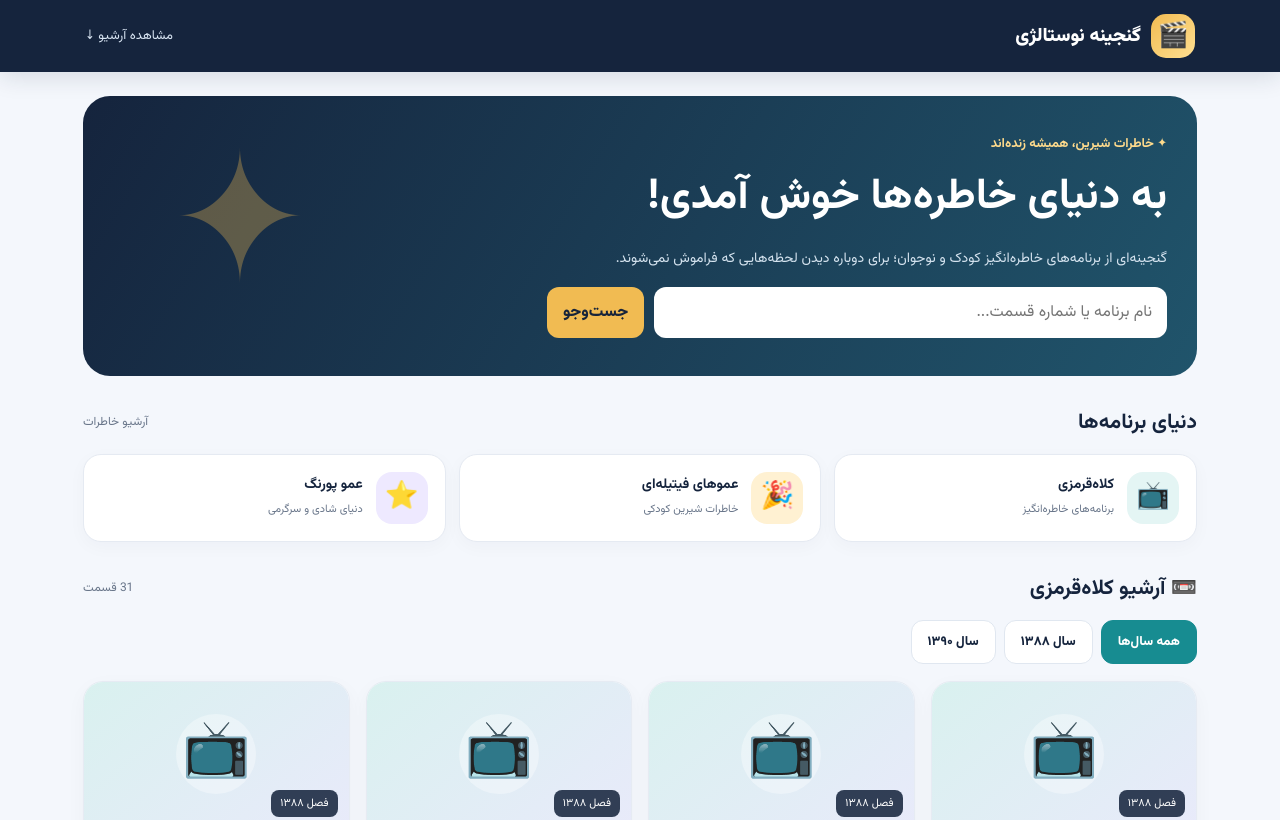
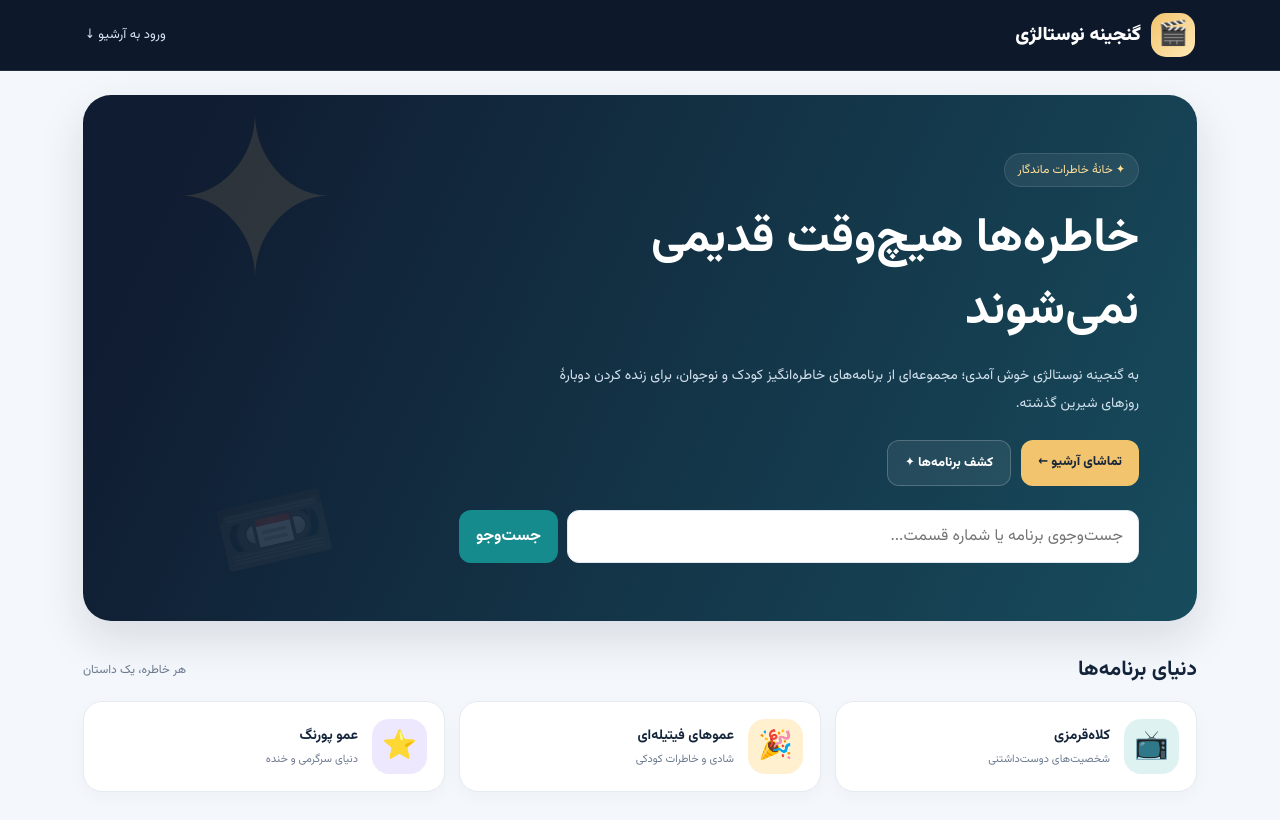
Before and after one commit to ganjineh-tv/ganjineh-tv, a plain HTML site: page index.html in a window 1280 px wide. Shown: the top 820 px of the page. Drawn offline with Linux system fonts and the light colour scheme.

Commit message:
Update index.html

```diff
--- a/index.html
+++ b/index.html
@@ -2,103 +2,120 @@
 <html lang="fa" dir="rtl">
 <head>
 <meta charset="UTF-8">
-<meta name="viewport" content="width=device-width, initial-scale=1">
-<title>گنجینه نوستالژی</title>
+<meta name="viewport" content="width=device-width,initial-scale=1">
+<title>گنجینه نوستالژی | خانه خاطرات</title>
 <link href="https://fonts.googleapis.com/css2?family=Vazirmatn:wght@400;500;700;800;900&display=swap" rel="stylesheet">
 <style>
-:root{--bg:#f4f7fc;--navy:#15243d;--teal:#178c91;--gold:#f1bb52;--muted:#69768a;--white:#fff}
+:root{--navy:#14243b;--deep:#0d192b;--teal:#168b8d;--gold:#f2c46d;--bg:#f4f7fb;--muted:#6c7a90}
 *{box-sizing:border-box}
+html{scroll-behavior:smooth}
 body{margin:0;background:var(--bg);color:var(--navy);font-family:Vazirmatn,Tahoma,sans-serif}
-header{background:var(--navy);color:white;position:sticky;top:0;z-index:5;box-shadow:0 5px 25px #15243d22}
-nav{max-width:1150px;margin:auto;padding:14px 20px;display:flex;align-items:center;justify-content:space-between;gap:12px}
-.brand{display:flex;align-items:center;gap:10px;font-size:19px;font-weight:900}
-.logo{width:44px;height:44px;border-radius:15px;background:linear-gradient(135deg,var(--gold),#ffdf91);display:grid;place-items:center;font-size:25px}
-nav a{color:#d9e5f3;text-decoration:none;font-size:13px}
-main{max-width:1150px;margin:auto;padding:24px 18px 50px}
-.hero{border-radius:27px;padding:38px 30px;background:linear-gradient(120deg,#15243d,#20546b);color:white;position:relative;overflow:hidden}
-.hero:after{content:"✦";position:absolute;left:8%;top:0;color:#f1bb5255;font-size:180px}
-.eyebrow{color:#ffdb8c;font-size:13px;font-weight:700}
-h1{font-size:clamp(28px,5vw,43px);margin:12px 0;line-height:1.5}
-.hero p{max-width:600px;color:#d5e3ef;line-height:2;font-size:14px}
-.search{display:flex;gap:10px;max-width:620px;position:relative;z-index:1}
+header{background:var(--deep);color:white;position:sticky;top:0;z-index:9;border-bottom:1px solid #ffffff16}
+nav{max-width:1150px;margin:auto;padding:13px 20px;display:flex;align-items:center;justify-content:space-between;gap:15px}
+.brand{display:flex;align-items:center;gap:10px;font-weight:900;font-size:19px}
+.logo{width:44px;height:44px;border-radius:15px;background:linear-gradient(135deg,var(--gold),#ffe9b7);display:grid;place-items:center;font-size:24px}
+nav a{color:#dbe6f5;text-decoration:none;font-size:13px}
+main{max-width:1150px;margin:auto;padding:24px 18px 55px}
+.hero{position:relative;overflow:hidden;border-radius:28px;padding:clamp(28px,6vw,58px);color:white;background:linear-gradient(115deg,#101c31 10%,#174c5d 100%);box-shadow:0 18px 45px #14243b20}
+.hero:before{content:"✦";position:absolute;left:8%;top:-45px;font-size:220px;color:#f2c46d22}
+.hero:after{content:"📼";position:absolute;left:12%;bottom:8px;font-size:95px;opacity:.13;transform:rotate(-13deg)}
+.eyebrow{display:inline-block;color:#ffdf9a;background:#ffffff12;border:1px solid #ffffff1c;padding:7px 13px;border-radius:30px;font-size:12px}
+h1{font-size:clamp(29px,5vw,48px);line-height:1.5;margin:17px 0 10px;max-width:650px}
+.hero p{color:#d3e1ed;line-height:2;max-width:600px;font-size:14px}
+.hero-actions{display:flex;gap:10px;flex-wrap:wrap;margin-top:22px;position:relative;z-index:1}
+.btn{display:inline-block;padding:12px 17px;border-radius:12px;text-decoration:none;font-weight:800;font-size:13px}
+.primary{background:var(--gold);color:#19263b}
+.secondary{background:#ffffff12;border:1px solid #ffffff35;color:white}
+.search-wrap{display:flex;gap:9px;max-width:680px;margin-top:24px;position:relative;z-index:1}
 input,select,button{font:inherit}
-input{min-width:0;flex:1;border:1px solid #ffffff33;border-radius:12px;padding:12px 14px;background:white;color:var(--navy);outline:none}
-button{border:0;border-radius:12px;padding:11px 16px;background:var(--gold);color:#18243a;font-weight:800;cursor:pointer}
-.section-title{display:flex;justify-content:space-between;align-items:center;gap:10px;margin:30px 0 15px}
+input{flex:1;min-width:0;padding:13px 15px;border-radius:12px;border:1px solid #dfe6ef;background:white;color:var(--navy);outline:none}
+button{cursor:pointer;border:0}
+.search-wrap button{background:var(--teal);color:white;padding:12px 17px;border-radius:12px;font-weight:700}
+.section-head{display:flex;justify-content:space-between;align-items:center;gap:10px;margin:32px 0 15px}
 h2{font-size:21px;margin:0}
-.muted{color:var(--muted);font-size:12px}
-.categories{display:grid;grid-template-columns:repeat(3,1fr);gap:13px}
-.category{border:1px solid #e5eaf2;background:white;border-radius:18px;padding:17px;display:flex;align-items:center;gap:13px;box-shadow:0 5px 18px #15243d08}
-.cat-icon{width:52px;height:52px;flex-shrink:0;border-radius:16px;display:grid;place-items:center;font-size:27px;background:#e4f5f4}
-.category:nth-child(2) .cat-icon{background:#fff1d2}
-.category:nth-child(3) .cat-icon{background:#eee9ff}
-.category strong{font-size:14px;display:block}
-.category small{color:var(--muted);font-size:11px}
+.sub{font-size:12px;color:var(--muted)}
+.categories{display:grid;grid-template-columns:repeat(3,minmax(0,1fr));gap:14px}
+.category{display:flex;align-items:center;gap:14px;background:white;border:1px solid #e5ebf3;padding:17px;border-radius:19px;text-decoration:none;color:var(--navy);box-shadow:0 5px 18px #14243b08;transition:.2s}
+.category:hover{transform:translateY(-3px);box-shadow:0 12px 25px #14243b12}
+.cat-icon{height:55px;width:55px;flex-shrink:0;display:grid;place-items:center;border-radius:17px;background:#def3f1;font-size:28px}
+.category:nth-child(2) .cat-icon{background:#fff0cf}
+.category:nth-child(3) .cat-icon{background:#eee8ff}
+.category strong{display:block;font-size:14px}
+.category small{display:block;color:var(--muted);font-size:11px;margin-top:4px}
 .filters{display:flex;gap:8px;flex-wrap:wrap;margin-bottom:17px}
-.filters button{background:white;border:1px solid #e0e7f0;color:var(--navy);font-size:13px}
+.filters button{background:white;border:1px solid #dfe6ef;color:var(--navy);padding:9px 14px;border-radius:11px;font-size:12px}
 .filters button.active{background:var(--teal);color:white;border-color:var(--teal)}
 .grid{display:grid;grid-template-columns:repeat(auto-fill,minmax(215px,1fr));gap:16px}
-.card{background:white;border:1px solid #e6ebf3;border-radius:20px;overflow:hidden;box-shadow:0 6px 20px #15243d09;transition:transform .2s,box-shadow .2s}
-.card:hover{transform:translateY(-4px);box-shadow:0 12px 28px #15243d18}
-.cover{height:145px;display:grid;place-items:center;background:linear-gradient(140deg,#d9f1ef,#e8eafa);font-size:55px;position:relative}
-.cover:after{content:"";position:absolute;width:80px;height:80px;border-radius:50%;background:#ffffff55}
+.card{background:white;border:1px solid #e5ebf3;border-radius:19px;overflow:hidden;box-shadow:0 5px 18px #14243b08;transition:transform .2s}
+.card:hover{transform:translateY(-4px)}
+.cover{height:145px;display:grid;place-items:center;background:linear-gradient(135deg,#d8f1ef,#e8eafa);position:relative;font-size:53px}
+.cover:before{content:"";position:absolute;width:90px;height:90px;border-radius:50%;background:#ffffff70}
 .cover span{z-index:1}
-.cover small{position:absolute;right:11px;bottom:10px;background:#15243ddd;color:white;padding:5px 9px;border-radius:8px;font-size:11px;z-index:2}
+.cover small{position:absolute;bottom:10px;right:10px;background:#14243be8;color:white;border-radius:8px;padding:5px 9px;font-size:11px;z-index:2}
 .info{padding:15px}
-.info h3{margin:0 0 5px;font-size:15px}
-.info p{color:var(--muted);font-size:12px;margin:0 0 13px}
+.info h3{font-size:15px;margin:0 0 5px}
+.info p{font-size:12px;color:var(--muted);margin:0 0 13px}
 .controls{display:flex;gap:7px}
-.controls select{min-width:0;flex:1;border:1px solid #e0e7f0;border-radius:10px;padding:8px;background:white;font-size:12px}
-.controls button{padding:8px 12px;background:var(--teal);color:white;font-size:12px}
-.empty{display:none;text-align:center;padding:30px;color:var(--muted)}
-.player{display:none;margin-top:25px;background:white;border-radius:20px;padding:16px;border:1px solid #e5eaf2}
+.controls select{flex:1;min-width:0;border:1px solid #dfe6ef;border-radius:10px;padding:8px;background:white;font-size:12px}
+.controls button{background:var(--teal);color:white;border-radius:10px;padding:8px 12px;font-size:12px}
+.empty{display:none;padding:28px;text-align:center;color:var(--muted)}
+.player{display:none;background:white;border:1px solid #e3eaf3;padding:16px;border-radius:20px;margin-top:24px}
 .player video{width:100%;max-height:65vh;background:#000;border-radius:12px}
 .player-top{display:flex;justify-content:space-between;align-items:center;gap:10px;margin-bottom:12px}
-.player-top button{background:#e8edf5}
-footer{text-align:center;padding:25px;background:var(--navy);color:#d6e0ef;font-size:12px}
-@media(max-width:650px){main{padding:15px 12px 35px}.hero{padding:27px 19px}.categories{grid-template-columns:1fr}.category{padding:12px}.grid{grid-template-columns:repeat(2,minmax(0,1fr));gap:10px}.cover{height:110px;font-size:43px}.info{padding:11px}.info h3{font-size:13px}.controls{flex-direction:column}.controls select,.controls button{width:100%}.brand{font-size:15px}}
+.close{background:#eaf0f6;padding:9px 12px;border-radius:10px}
+footer{background:var(--deep);color:#d5dfed;text-align:center;padding:27px 15px;font-size:12px}
+footer strong{color:var(--gold)}
+@media(max-width:650px){main{padding:14px 12px 35px}.hero{padding:27px 19px}.hero:after{font-size:65px}.categories{grid-template-columns:1fr;gap:9px}.category{padding:12px}.grid{grid-template-columns:repeat(2,minmax(0,1fr));gap:10px}.cover{height:108px;font-size:42px}.info{padding:10px}.info h3{font-size:13px}.controls{flex-direction:column}.controls select,.controls button{width:100%}.brand{font-size:15px}.logo{width:39px;height:39px}.section-head{margin-top:25px}}
 </style>
 </head>
 <body>
 <header><nav>
 <div class="brand"><span class="logo">🎬</span><span>گنجینه نوستالژی</span></div>
-<a href="#archive">مشاهده آرشیو ↓</a>
+<a href="#archive">ورود به آرشیو ↓</a>
 </nav></header>
+
 <main>
 <section class="hero">
-<div class="eyebrow">✦ خاطرات شیرین، همیشه زنده‌اند</div>
-<h1>به دنیای خاطره‌ها خوش آمدی!</h1>
-<p>گنجینه‌ای از برنامه‌های خاطره‌انگیز کودک و نوجوان؛ برای دوباره دیدن لحظه‌هایی که فراموش نمی‌شوند.</p>
-<div class="search">
-<input id="search" type="search" placeholder="نام برنامه یا شماره قسمت..." aria-label="جست‌وجو">
+<span class="eyebrow">✦ خانهٔ خاطرات ماندگار</span>
+<h1>خاطره‌ها هیچ‌وقت قدیمی نمی‌شوند</h1>
+<p>به گنجینه نوستالژی خوش آمدی؛ مجموعه‌ای از برنامه‌های خاطره‌انگیز کودک و نوجوان، برای زنده کردن دوبارهٔ روزهای شیرین گذشته.</p>
+<div class="hero-actions">
+<a class="btn primary" href="#archive">تماشای آرشیو ←</a>
+<a class="btn secondary" href="#programs">کشف برنامه‌ها ✦</a>
+</div>
+<div class="search-wrap">
+<input id="search" type="search" placeholder="جست‌وجوی برنامه یا شماره قسمت..." aria-label="جست‌وجو">
 <button onclick="render()">جست‌وجو</button>
 </div>
 </section>
 
-<div class="section-title"><h2>دنیای برنامه‌ها</h2><span class="muted">آرشیو خاطرات</span></div>
-<section class="categories">
-<div class="category"><div class="cat-icon">📺</div><div><strong>کلاه‌قرمزی</strong><small>برنامه‌های خاطره‌انگیز</small></div></div>
-<div class="category"><div class="cat-icon">🎉</div><div><strong>عموهای فیتیله‌ای</strong><small>خاطرات شیرین کودکی</small></div></div>
-<div class="category"><div class="cat-icon">⭐</div><div><strong>عمو پورنگ</strong><small>دنیای شادی و سرگرمی</small></div></div>
+<section id="programs">
+<div class="section-head"><h2>دنیای برنامه‌ها</h2><span class="sub">هر خاطره، یک داستان</span></div>
+<div class="categories">
+<a class="category" href="#archive" onclick="chooseProgram('کلاه‌قرمزی')"><span class="cat-icon">📺</span><span><strong>کلاه‌قرمزی</strong><small>شخصیت‌های دوست‌داشتنی</small></span></a>
+<a class="category" href="#archive" onclick="chooseProgram('فیتیله')"><span class="cat-icon">🎉</span><span><strong>عموهای فیتیله‌ای</strong><small>شادی و خاطرات کودکی</small></span></a>
+<a class="category" href="#archive" onclick="chooseProgram('عمو پورنگ')"><span class="cat-icon">⭐</span><span><strong>عمو پورنگ</strong><small>دنیای سرگرمی و خنده</small></span></a>
+</div>
 </section>
 
 <section id="archive">
-<div class="section-title"><h2>📼 آرشیو کلاه‌قرمزی</h2><span class="muted" id="count"></span></div>
+<div class="section-head"><h2>📼 آرشیو کلاه‌قرمزی</h2><span class="sub" id="count"></span></div>
 <div class="filters">
 <button class="active" onclick="setYear('all',this)">همه سال‌ها</button>
 <button onclick="setYear('88',this)">سال ۱۳۸۸</button>
 <button onclick="setYear('90',this)">سال ۱۳۹۰</button>
 </div>
 <div class="grid" id="grid"></div>
-<div class="empty" id="empty">قسمتی پیدا نشد؛ عبارت دیگری جست‌وجو کن.</div>
+<div class="empty" id="empty">موردی پیدا نشد؛ عبارت دیگری جست‌وجو کن.</div>
 <div class="player" id="player">
-<div class="player-top"><strong id="playingTitle">پخش ویدئو</strong><button onclick="closePlayer()">بستن ✕</button></div>
+<div class="player-top"><strong id="playingTitle">پخش ویدئو</strong><button class="close" onclick="closePlayer()">بستن ✕</button></div>
 <video id="video" controls playsinline preload="metadata"></video>
-<p class="muted">اگر ویدئو پخش نشد، ممکن است لینک فایل در دسترس نباشد.</p>
+<p class="sub">اگر ویدئو پخش نشد، ممکن است لینک فایل در دسترس نباشد.</p>
 </div>
 </section>
 </main>
-<footer>🎬 گنجینه نوستالژی | پنجره‌ای رو به خاطرات ماندگار</footer>
+
+<footer><strong>🎬 گنجینه نوستالژی</strong><br><br>پنجره‌ای به خاطرات شیرین گذشته ✦</footer>
 
 <script>
 const archives=[
@@ -106,6 +123,7 @@ const archives=[
 {year:"90",name:"۱۳۹۰",total:16,prefix:"Kolah.Ghermezi.90"}
 ];
 let selectedYear="all";
+let programFilter="";
 function allItems(){
 return archives.flatMap(a=>Array.from({length:a.total},(_,i)=>({year:a.year,name:a.name,prefix:a.prefix,episode:i+1})));
 }
@@ -113,16 +131,31 @@ function makeUrl(item,quality){
 const ep=String(item.episode).padStart(2,"0");
 return `https://dl3.ir-dl.com/series/${item.prefix}/${quality}p/${item.prefix}.${quality}p.E${ep}.IR-DL.mp4`;
 }
+function chooseProgram(name){
+if(name!=="کلاه‌قرمزی"){
+document.getElementById("search").value=name;
+programFilter=name;
+}else{
+document.getElementById("search").value="";
+programFilter="";
+}
+render();
+}
 function setYear(year,button){
 selectedYear=year;
 document.querySelectorAll(".filters button").forEach(b=>b.classList.remove("active"));
-button.classList.add("active");render();
+button.classList.add("active");
+render();
 }
 function render(){
 const q=document.getElementById("search").value.trim().toLowerCase();
-const items=allItems().filter(x=>(selectedYear==="all"||x.year===selectedYear)&&
-(`کلاه قرمزی ${x.name} قسمت ${x.episode} ${x.episode}`).toLowerCase().includes(q));
-const grid=document.getElementById("grid");grid.innerHTML="";
+const items=allItems().filter(x=>
+(selectedYear==="all"||x.year===selectedYear)&&
+(!programFilter||"کلاه‌قرمزی".includes(programFilter))&&
+(`کلاه قرمزی ${x.name} قسمت ${x.episode} ${x.episode}`).toLowerCase().includes(q)
+);
+const grid=document.getElementById("grid");
+grid.innerHTML="";
 items.forEach(item=>{
 const card=document.createElement("article");card.className="card";
 const cover=document.createElement("div");cover.className="cover";
@@ -152,7 +185,7 @@ function closePlayer(){
 const video=document.getElementById("video");video.pause();video.removeAttribute("src");video.load();
 document.getElementById("player").style.display="none";
 }
-document.getElementById("search").addEventListener("input",render);
+document.getElementById("search").addEventListener("input",()=>{programFilter="";render()});
 render();
 </script>
 </body>
```
